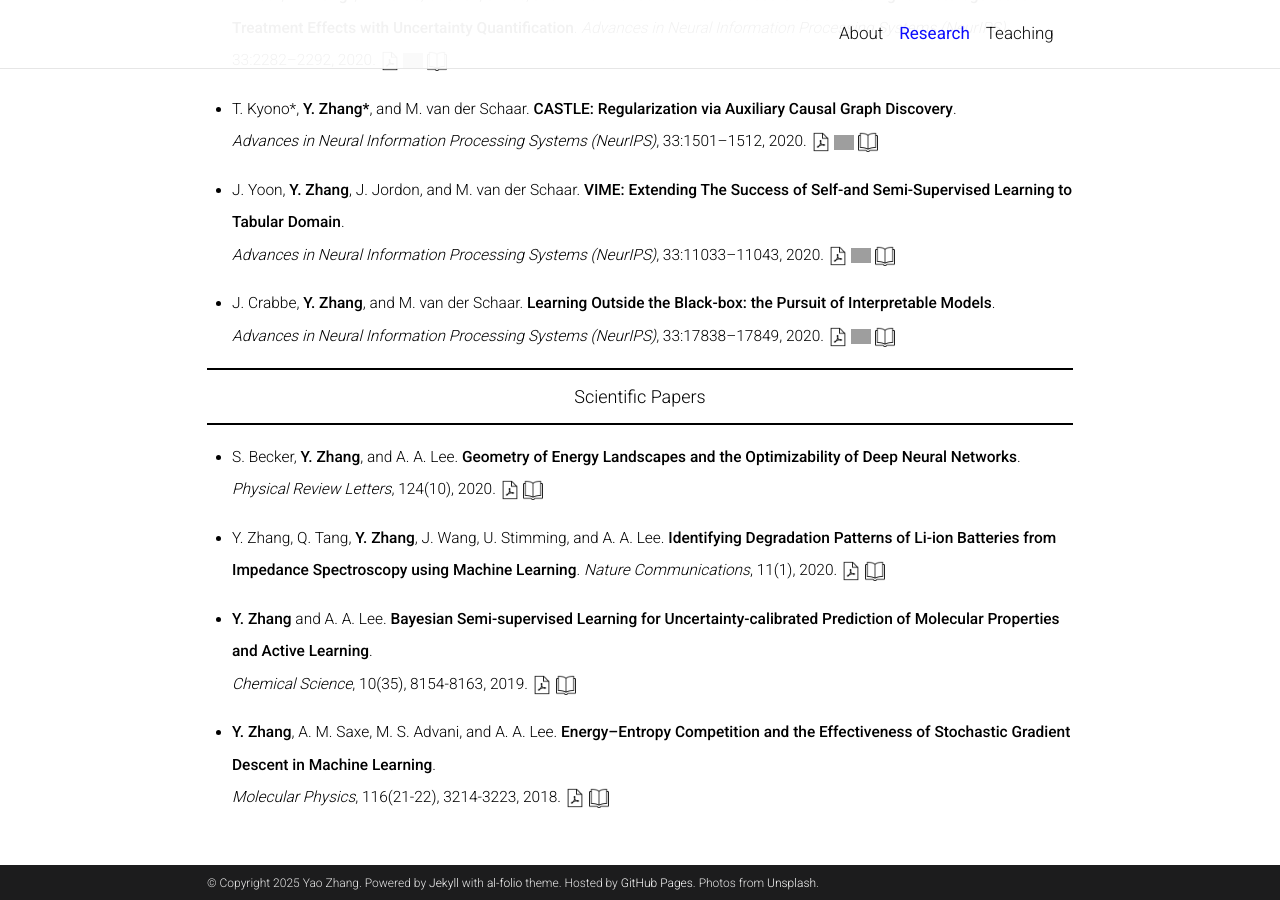
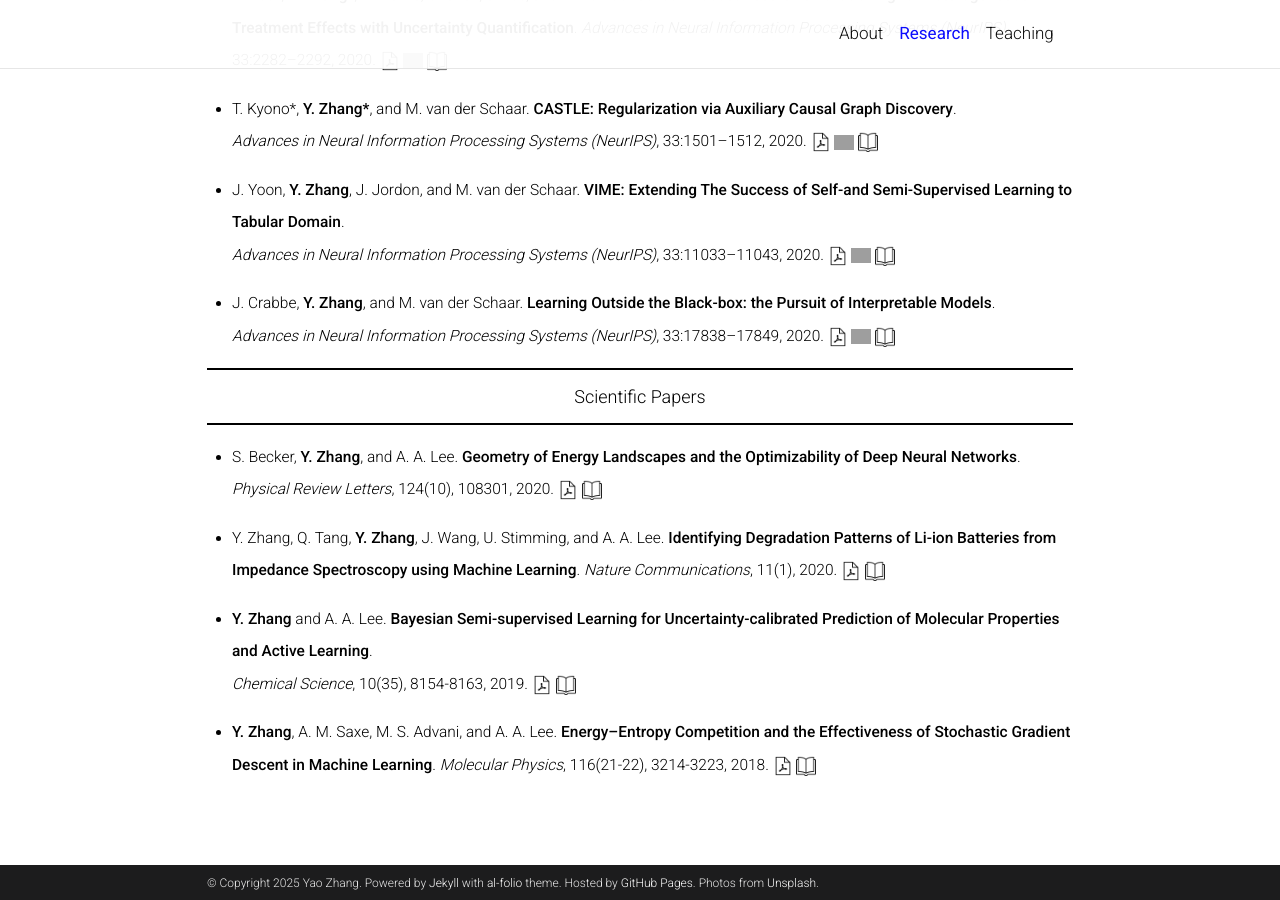
Before and after one commit to yaozhang24/yaozhang.github.io, a Jekyll site: the page built from docs/_pages/research.md, in a window 1280 px wide and 900 px high, scrolled down 1371 px. Built offline with Jekyll 4.4.1, drawn with Linux system fonts in a browser that asks for light colours; comment, search, counter and statistics services are not loaded; a style sheet for code colours, icons or effects is not loaded; grey boxes are pictures that could not be loaded.

Commit message:
Update website content

```diff
--- a/docs/_pages/research.md
+++ b/docs/_pages/research.md
@@ -103,7 +103,6 @@
 ---
 
 - **Y. Zhang\***, J. Berrevoets\*, and M. van der Schaar. **Identifiable Energy-based Representations: An Application to Estimating Heterogeneous Causal Effects**.
-<br>
 *International Conference on Artificial Intelligence and Statistics (AISTATS)*, PMLR 151:4158--4177, 2022.  [<img src="../assets/img/pdf-icon.png" width="20px" alt="PDF">](https://proceedings.mlr.press/v151/zhang22b) [<img src="../assets/img/github-icon.png" width="20px" alt="GitHub">](https://github.com/jeroenbe/ebm-for-cate) <a href="../assets/bibliography/ebm.txt" target="_blank"><img src="../assets/img/bibtex-icon.png" width="20px" alt="BibTeX"></a>
 
 
@@ -155,7 +154,7 @@
 
 ### Scientific Papers
 ---
-- S. Becker, **Y. Zhang**, and A. A. Lee.  **Geometry of Energy Landscapes and the Optimizability of Deep Neural Networks**. *Physical Review Letters*, 124(10), 2020. [<img src="../assets/img/pdf-icon.png" width="20px" alt="PDF">](https://journals.aps.org/prl/abstract/10.1103/PhysRevLett.124.108301) <a href="../assets/bibliography/geometry.txt" target="_blank"><img src="../assets/img/bibtex-icon.png" width="20px" alt="BibTeX"></a>
+- S. Becker, **Y. Zhang**, and A. A. Lee.  **Geometry of Energy Landscapes and the Optimizability of Deep Neural Networks**. *Physical Review Letters*, 124(10), 108301, 2020. [<img src="../assets/img/pdf-icon.png" width="20px" alt="PDF">](https://journals.aps.org/prl/abstract/10.1103/PhysRevLett.124.108301) <a href="../assets/bibliography/geometry.txt" target="_blank"><img src="../assets/img/bibtex-icon.png" width="20px" alt="BibTeX"></a>
 
 
 - Y. Zhang, Q. Tang, **Y. Zhang**, J. Wang, U. Stimming, and A. A. Lee. **Identifying Degradation Patterns of Li-ion Batteries from Impedance Spectroscopy using Machine Learning**.
@@ -165,7 +164,6 @@
 <br> *Chemical Science*, 10(35), 8154-8163, 2019. [<img src="../assets/img/pdf-icon.png" width="20px" alt="PDF">](https://pubs.rsc.org/en/content/articlelanding/2019/sc/c9sc00616h) <a href="../assets/bibliography/drug.txt" target="_blank"><img src="../assets/img/bibtex-icon.png" width="20px" alt="BibTeX"></a>
 
 -  **Y. Zhang**, A. M. Saxe, M. S. Advani, and A. A. Lee. **Energy–Entropy Competition and the Effectiveness of Stochastic Gradient Descent in Machine Learning**.
-<br>
 *Molecular Physics*, 116(21-22), 3214-3223, 2018. [<img src="../assets/img/pdf-icon.png" width="20px" alt="PDF">](https://www.tandfonline.com/doi/full/10.1080/00268976.2018.1483535) <a href="../assets/bibliography/entropy.txt" target="_blank"><img src="../assets/img/bibtex-icon.png" width="20px" alt="BibTeX"></a>
 
 </div>
```
